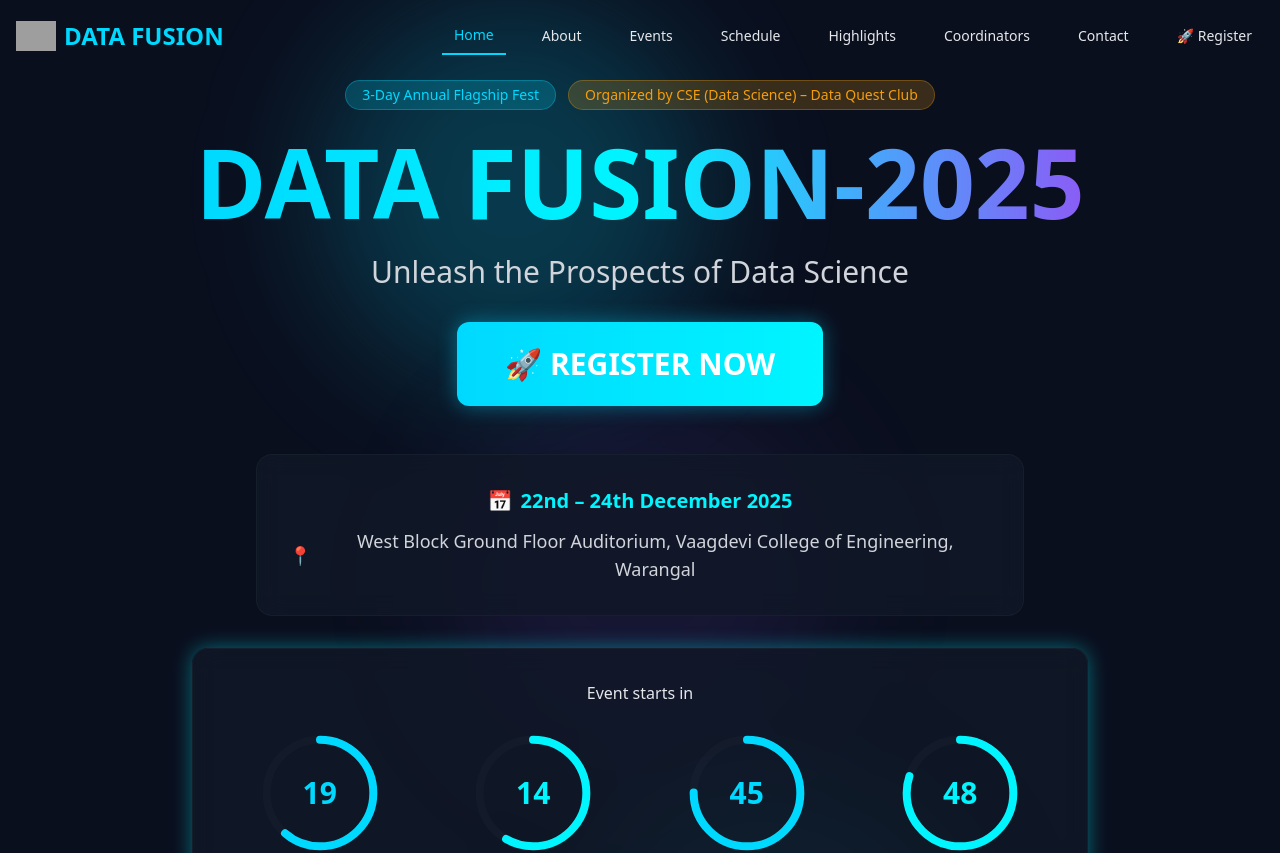
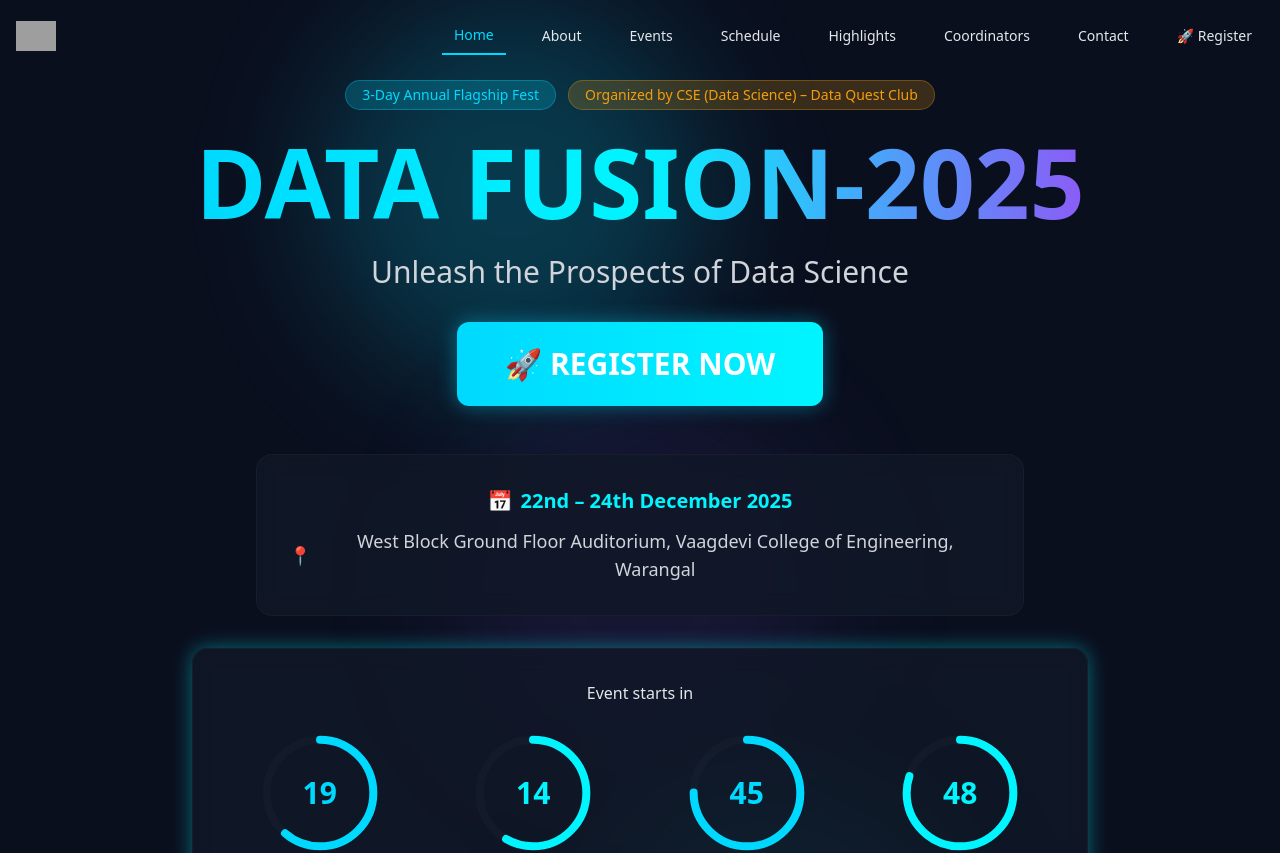
Before and after one commit to katkurisanjay/datafusion25, a React (Vite) app: page / in a window 1280 px wide. Shown: the top 853 px of the page. Built offline with nearby package versions, Linux system fonts and the light colour scheme; grey boxes are pictures that could not be loaded.

Commit message:
Update Navbar.tsx

```diff
--- a/src/components/Navbar.tsx
+++ b/src/components/Navbar.tsx
@@ -72,16 +72,13 @@ const Navbar = () => {
     >
       <div className="container mx-auto px-4 py-4">
         <div className="flex items-center justify-between">
-          {/* Logo + Text */}
-          <div className="flex items-center space-x-2">
+          {/* Logo only */}
+          <div className="flex items-center">
             <img
-              src="https://res.cloudinary.com/dika0ttaj/image/upload/v1764675584/logo_mclsgt.jpg" // put your logo in public/logo.png
+              src="https://res.cloudinary.com/dika0ttaj/image/upload/v1764686077/logo_mclsgt.png" // put your logo in public/logo.png
               alt="Data Fusion Logo"
-              className="h-10 w-10 md:h-15 md:w-15 object-contain"
+              className="h-8 w-8 md:h-10 md:w-10 object-contain"
             />
-            <span className="text-xl md:text-2xl font-bold text-primary">
-              DATA FUSION
-            </span>
           </div>
 
           {/* Desktop nav links */}
```
